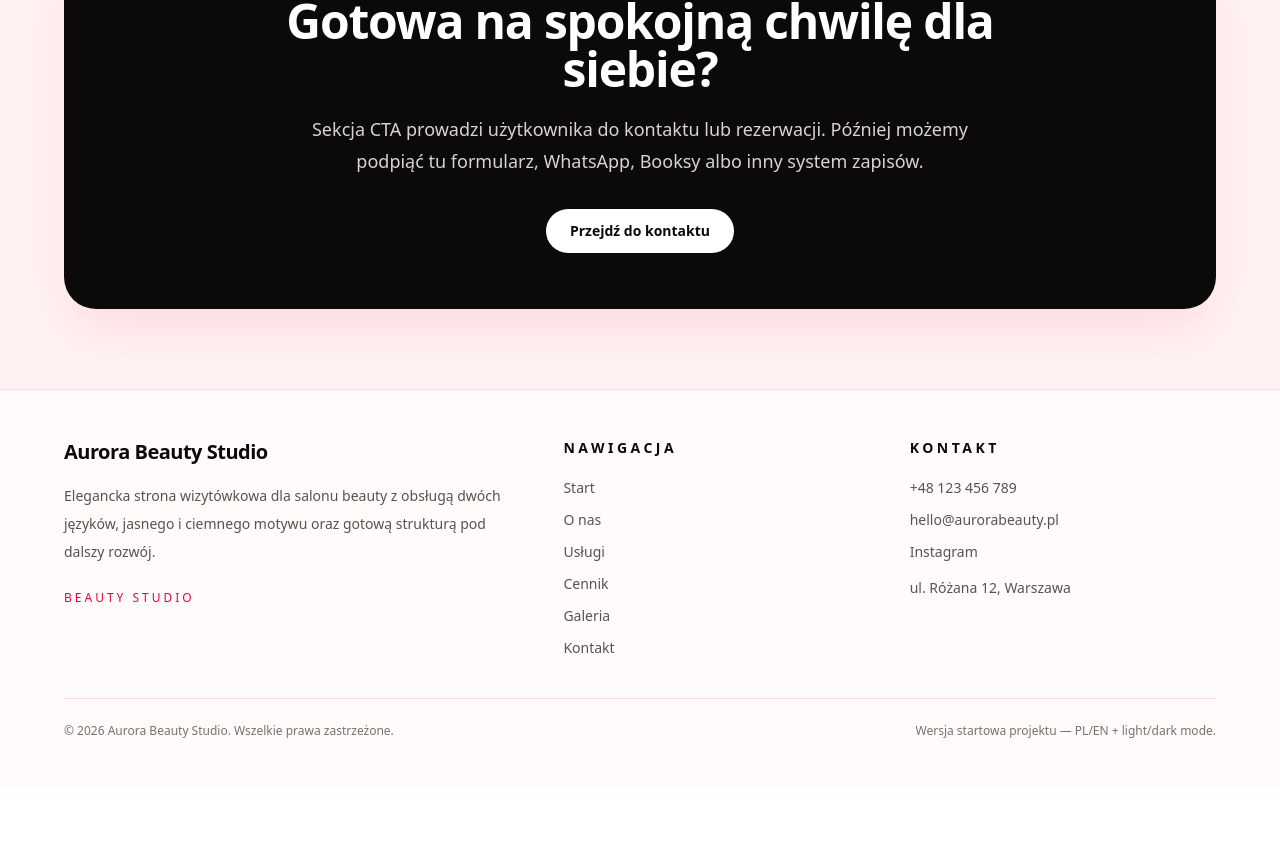
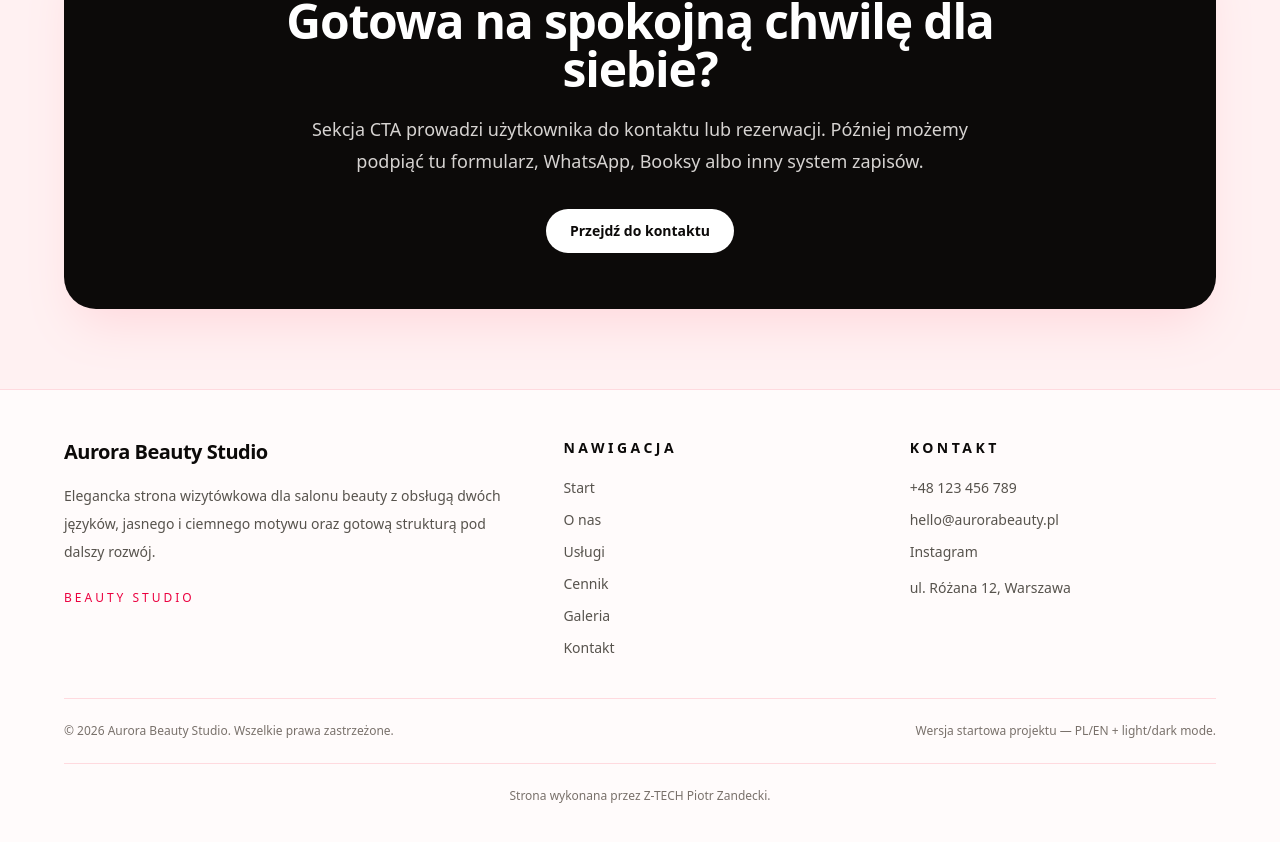
Before and after one commit to PiotrZandecki/aurora-beauty-site, a Next.js app: page / in a window 1280 px wide. Shown: the part 2341-3183 px from the top of the page. Before the commit the page ends 3128 px from the top, so only its background shows below. Built offline with nearby package versions, Linux system fonts and the light colour scheme.

Commit message:
Add website creator credit

```diff
--- a/src/components/layout/Footer.tsx
+++ b/src/components/layout/Footer.tsx
@@ -26,7 +26,7 @@ export function Footer() {
           </p>
 
           <p className="mt-6 text-xs uppercase tracking-[0.25em] text-rose-600 dark:text-rose-300">
-            {language === "pl" ? "Beauty studio" : "Beauty studio"}
+            Beauty studio
           </p>
         </div>
 
@@ -98,6 +98,14 @@ export function Footer() {
             : "Starter project version — PL/EN + light/dark mode."}
         </p>
       </div>
+
+      <div className="mx-auto mt-6 max-w-6xl border-t border-rose-200/70 pt-6 text-center text-xs text-stone-500 dark:border-stone-800 dark:text-stone-500">
+        <p>
+          {language === "pl"
+            ? "Strona wykonana przez Z-TECH Piotr Zandecki."
+            : "Website created by Z-TECH Piotr Zandecki."}
+        </p>
+      </div>
     </footer>
   );
 }
```
